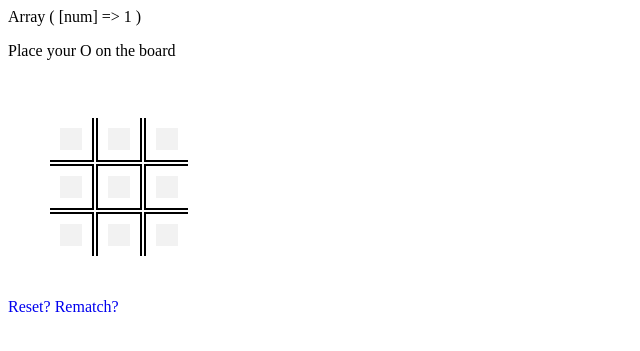
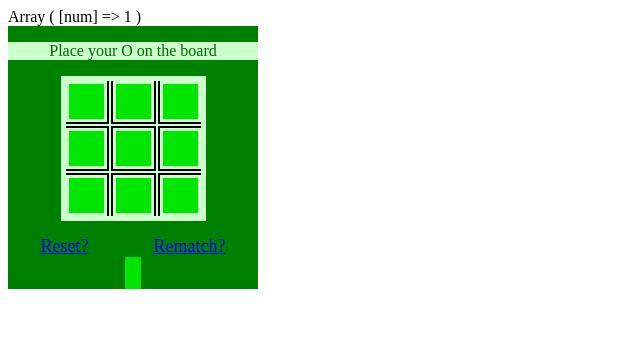
Before and after one commit to coryj1990/Tic-Tac-Toe, a PHP site: the page made by TTT.php in a window 1280 px wide. Shown: the top 351 px of the page, without its empty margins (0-640 px from the left). Run offline with PHP 8.4, Linux system fonts and the light colour scheme; data that the repository does not hold is empty.

Commit message:
Checkpoint. computer got stupidly hot.

```diff
--- a/TTT.php
+++ b/TTT.php
@@ -17,14 +17,15 @@ $ties = $_GET[ties];
 print_r($_GET);
 ?>
 
-
+<div class="thepage">
 <p><?php
 echo winnercontrol($boardval, $num, $Xwins, $Owins, $ties);
-echo $Xwins;
+
 ?></p>
 
 
 <body>
+
 <table class="playboard">
 	<tr>
 		<td class="rightbotbord"> <?php isitempty(0,$boardval,$num,$first, $Xwins, $Owins, $ties);?> </td>
@@ -43,9 +44,10 @@ echo $Xwins;
 	</tr>
 </table>
 
-
+<div class="gameopts">
 <a href="whoisxo.php"> Reset? </a>
 <a href="TTT.php?num=<?php echo $first;?>&boardval=000000000&first=<?php echo $first;?>&Xwins=<?php echo $Xwins;?>&Owins=<?php echo $Owins?>&ties=<?php echo $ties?>"> Rematch? </a>
+</div>
 
 <table>
 <tr>
@@ -56,6 +58,6 @@ echo $Xwins;
 	<td> <?php echo $ties; ?> </td> </tr>
 </table>
 
-
+</div>
 </body>
 </html>
--- a/TTTstyle.css
+++ b/TTTstyle.css
@@ -1,36 +1,51 @@
 .clickdiv {
-	height: 22px;
-	width: 22px;
-	background-color: #f2f2f2;
-	font-size: 22px;
+	height: 35px;
+	width: 35px;
+	background-color: #00e600;
+	font-size: 35px;
 	text-align: center;
 }
 
 .noback {
-	height: 22px;
-	width: 22px;
-	font-size: 22px;
+	height: 35px;
+	width: 35px;
+	font-size: 35px;
 	text-align: center;
-	background-color: #ffffff;
+	background-color: #ccffcc;
 }
 
 .tiediv {
-	height: 22px;
-	width: 22px;
-	background-color: #ffffff;
+	height: 35px;
+	width: 35px;
+	background-color: none;
 }
 
-a {
+.gameopts {
+	width: 100%;
+	margin-top: 15px;
+	justify-content: space-around;
+	display: flex;
 	text-decoration: none;
-
+	font-size: 18px;
+	color: white;
 }
 
 table {
-	padding: 40px;
+	padding: 3px;
+	background-color: #00e600;
+	border-color: white;
 }
 
 td {
-	padding: 10px;
+	padding: 3px;
+}
+
+p {
+	color: #006600;
+	background-color: #ccffcc;
+	width: 100%;
+	display: flex;
+	justify-content: center;
 }
 
 .rightbotbord {
@@ -80,3 +95,16 @@ td {
 	border-left: 2px black solid;
 	border-top: 2px black solid;
 }
+
+.playboard {
+	background-color: #ccffcc;
+}
+
+.thepage {
+	background-color: green;
+	max-width: 250px;
+	display:flex;
+	justify-content: center;
+	flex-direction: column;
+	align-items: center;
+}
--- a/turncontrol.php
+++ b/turncontrol.php
@@ -85,7 +85,7 @@ function winnercontrol ($boardval, $num, $Xwins, $Owins, $ties) {
 		) {
 		echo "Winner is X!!!!";
 		$Xwins += 1;
-		echo $Xwins;
+
 	}
 	elseif (
 		$boardval[0] + $boardval[1] + $boardval[2] == 15 ||
@@ -99,14 +99,14 @@ function winnercontrol ($boardval, $num, $Xwins, $Owins, $ties) {
 		) {
 		echo "Winner is O!!!!";
 		$Owins =+ 1;
-		echo $Owins;
+
 	}
 
 	elseif ($num > 10)
 		{
 		echo "YOU TIED!!!";
 		$ties += 1;
-		echo $ties;
+
 	}
 
 	else {
@@ -116,9 +116,7 @@ function winnercontrol ($boardval, $num, $Xwins, $Owins, $ties) {
 			?> Place your O on the board <?php ;}
 	;}
 
-	echo $Xwins;
-	echo $Owins;
-	echo $ties;
+
 
 }
 
```
